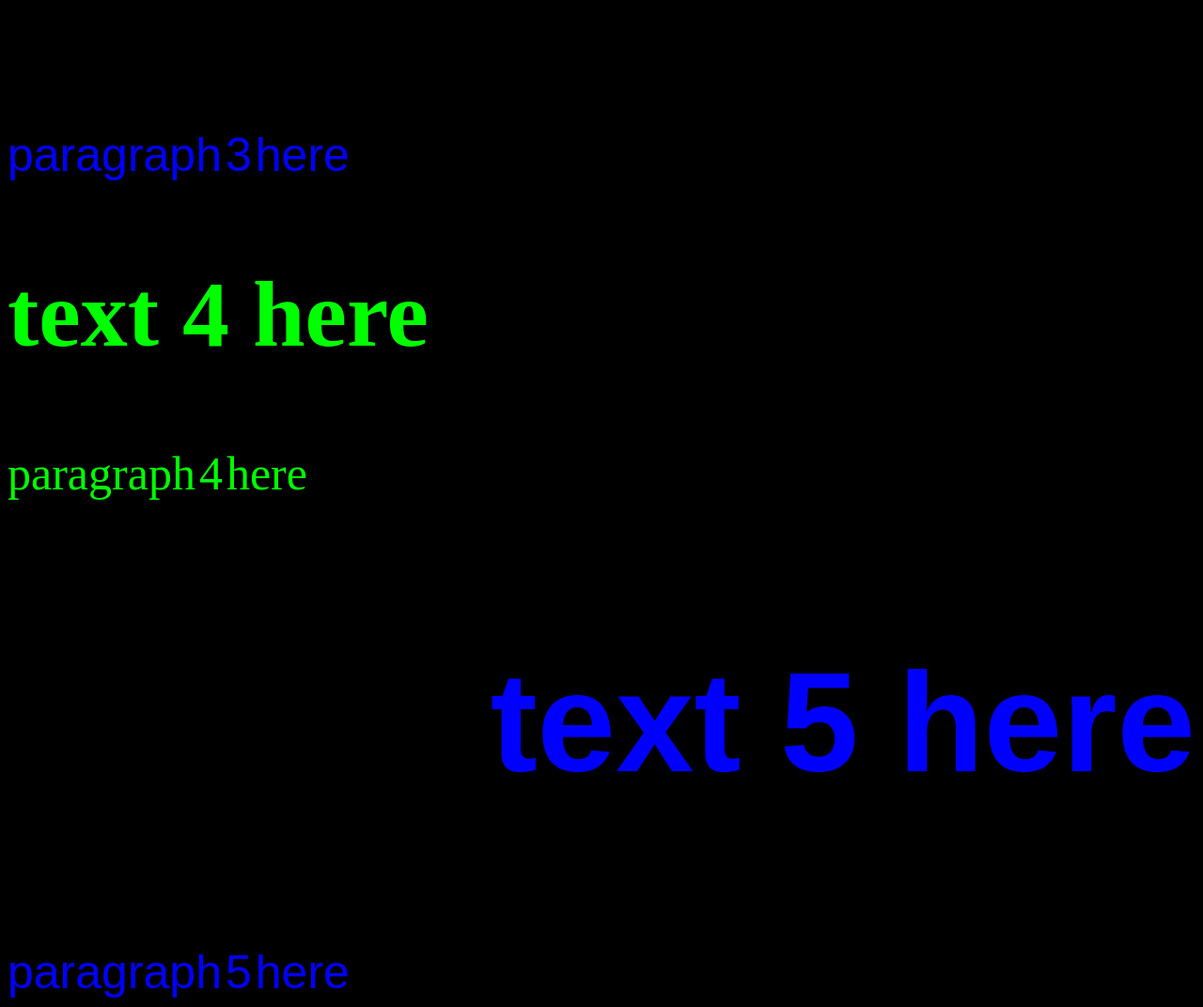
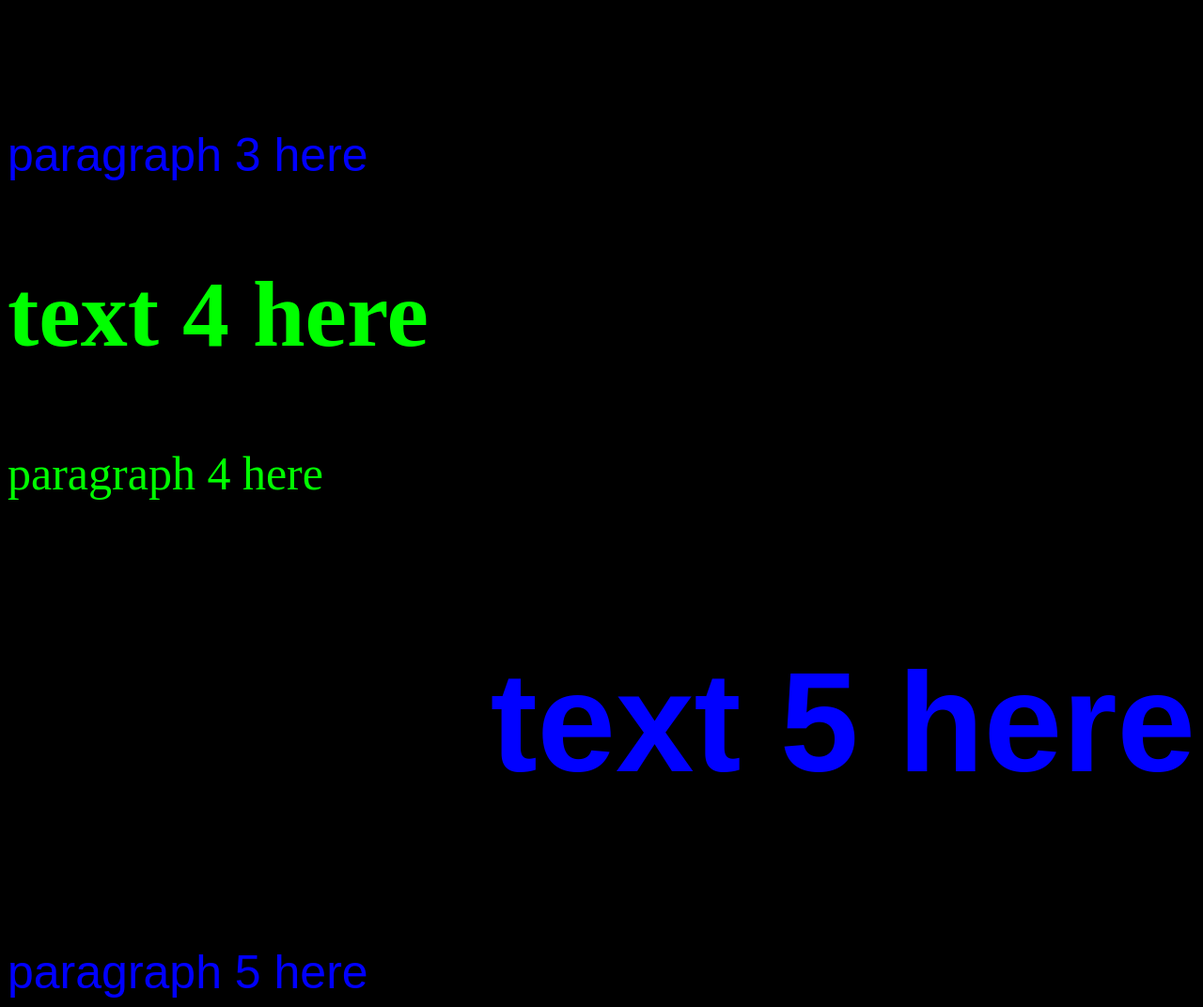
Before and after one commit to J33569/random-html-code-purely-for-wasting-time-number, a plain HTML site: page index.html in a window 1280 px wide. Shown: the part 960-2032 px from the top of the page at 94% size. Drawn offline with Linux system fonts and the light colour scheme.

Commit message:
Update index.html

```diff
--- a/index.html
+++ b/index.html
@@ -64,24 +64,14 @@
     </head>
     <body>
         <h1>text 1 here</h1>
-        <p1>paragraph</p1>
-        <p1>1</p1>
-        <p1>here</p1>
+        <p1>paragraph 1 here</p1>
         <h2>text 2 here</h2>
-        <p2>paragraph</p2>
-        <p2>2</p2>
-        <p2>here</p2>
+        <p2>paragraph 2 here</p2>
         <h3>text 3 here</h3>
-        <p3>paragraph</p3>
-        <p3>3</p3>
-        <p3>here</p3>
+        <p3>paragraph 3 here</p3>
         <h2>text 4 here</h2>
-        <p2>paragraph</p2>
-        <p2>4</p2>
-        <p2>here</p2>
+        <p2>paragraph 4 here</p2>
         <h3>text 5 here</h3>
-        <p3>paragraph</p3>
-        <p3>5</p3>
-        <p3>here</p3>
+        <p3>paragraph 5 here</p3>
     </body>
 </html>
```
